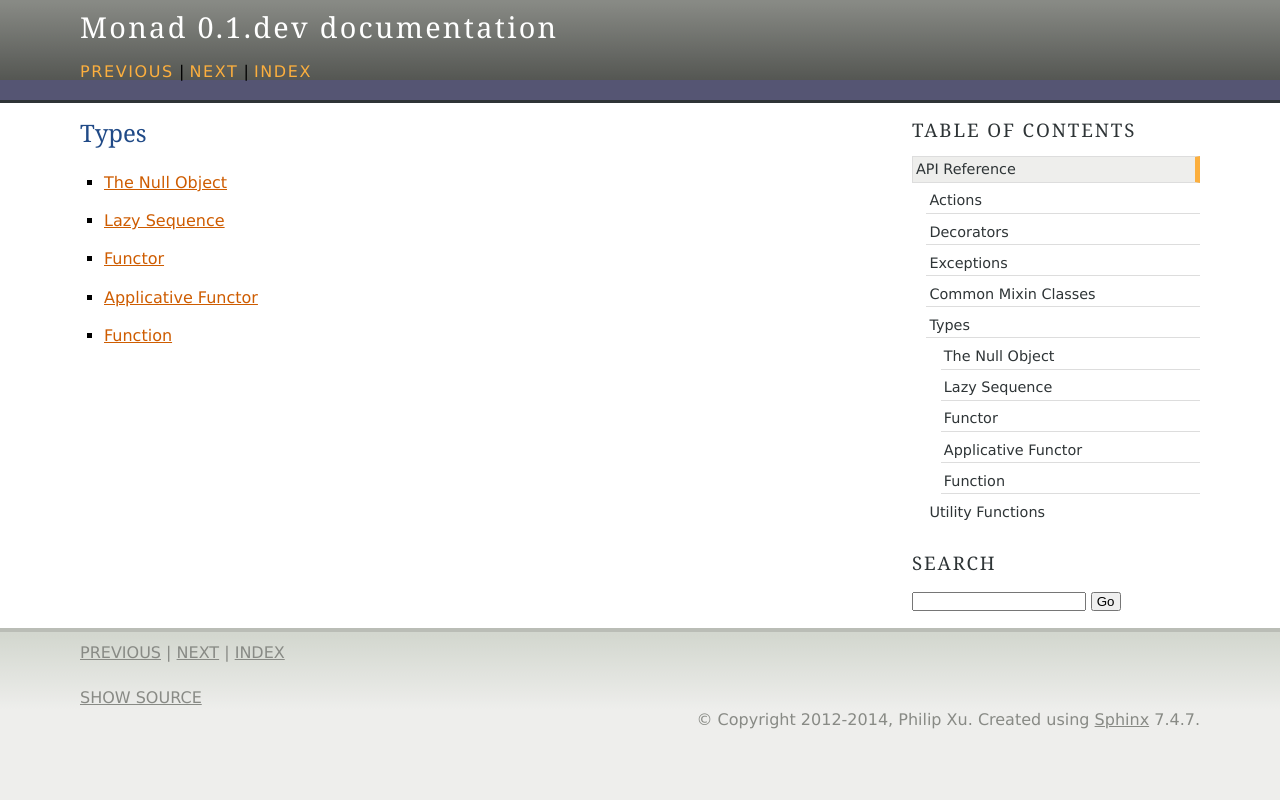
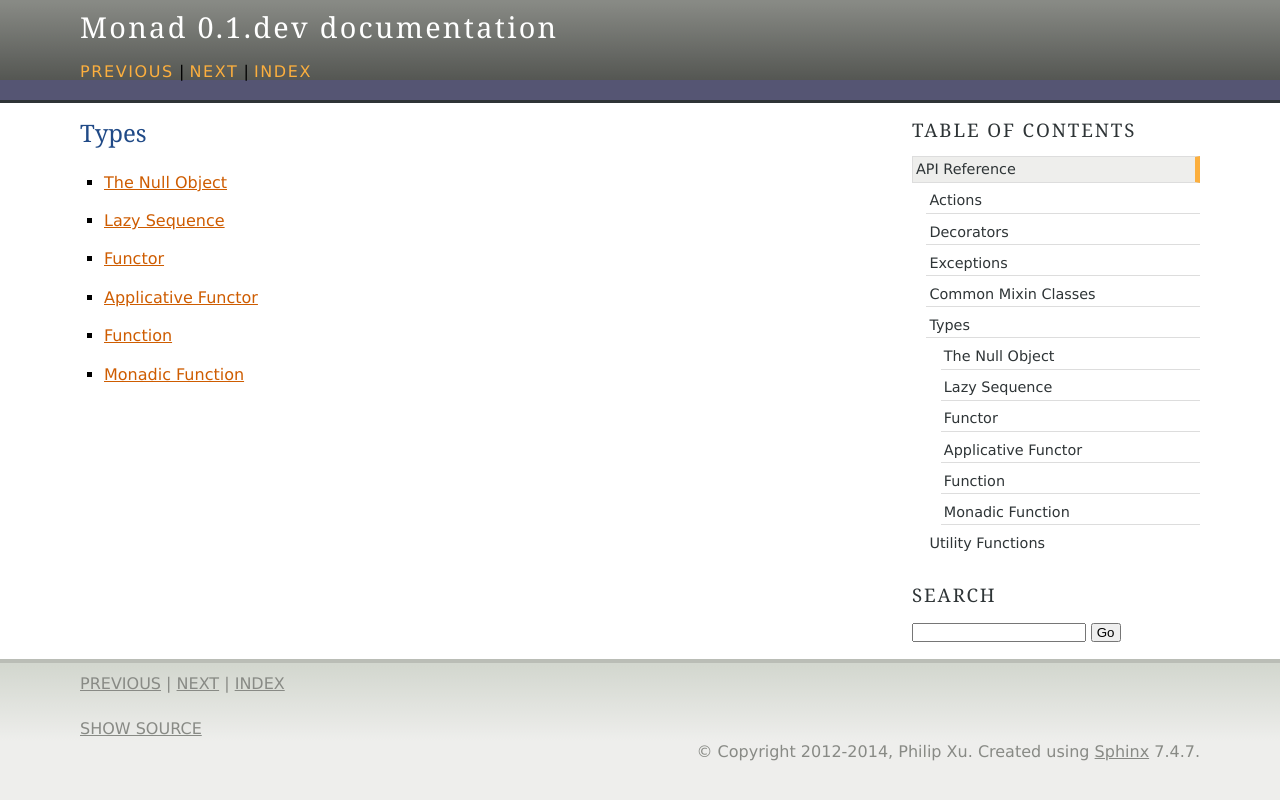
Before and after one commit to pyx/monad, a Sphinx documentation site: the page built from docs/api/types/index.rst, in a window 1280 px wide. Shown: the top 800 px of the page. Built offline with Sphinx 7.4.7, drawn with Linux system fonts in a browser that asks for light colours.

Commit message:
Added API reference: Monadic Function

```diff
--- a/docs/api/types/index.rst
+++ b/docs/api/types/index.rst
@@ -8,3 +8,4 @@ Types
    functor
    applicative
    function
+   monadic
--- /dev/null
+++ b/docs/api/types/monadic.rst
@@ -0,0 +1,6 @@
+Monadic Function
+================
+
+.. automodule:: monad.types.monadic
+   :members:
+   :show-inheritance:
```
